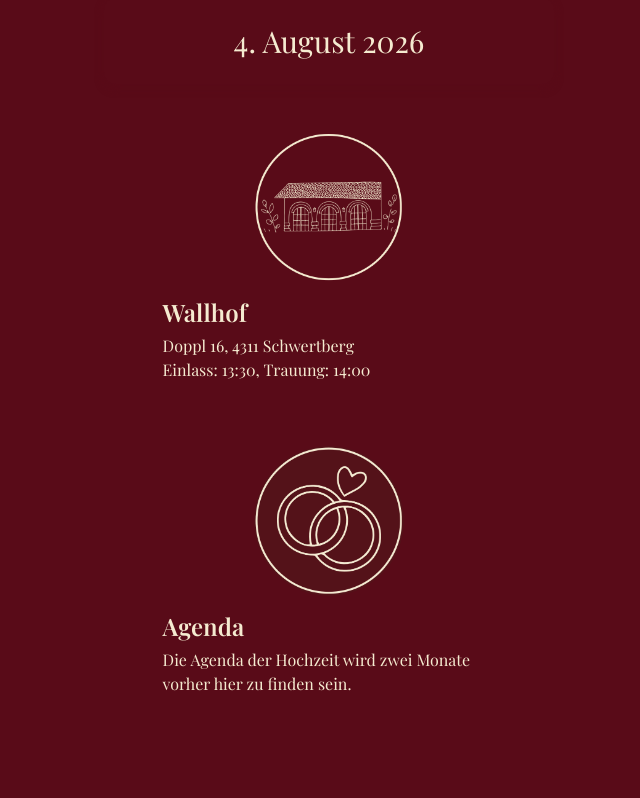
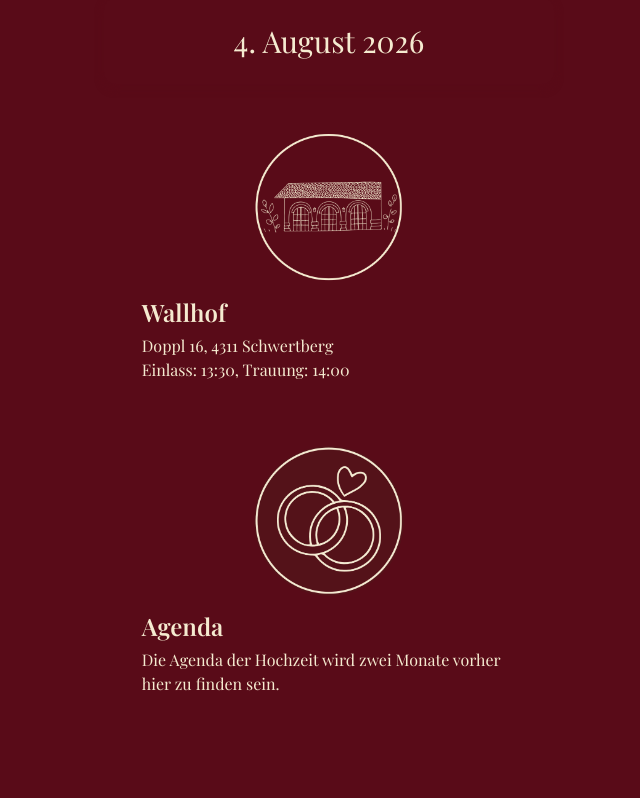
Before and after one commit to lanzelot1989/wedding, a plain HTML site: page index.html in a window 1280 px wide. Shown: the part 965-1763 px from the top of the page, without its empty margins (311-951 px from the left). Drawn offline with nearby package versions, Linux system fonts and the light colour scheme; no server answers; a web font is replaced by a local one.

Commit message:
Increase width

```diff
--- a/index.html
+++ b/index.html
@@ -383,7 +383,7 @@
       <div class="icon-area w-[150px] h-[150px] flex justify-center items-center overflow-hidden rounded-full mx-auto mb-4">
         <img src="icon-camera.png" alt="Icon" class="w-full h-full object-cover rounded-full" />
       </div>
-      <div class="text-area text-left w-[80%]">
+      <div class="text-area text-left w-[90%]">
         <h3 class="text-xl font-semibold mb-2" data-i18n="fotos"></h3>
         <p class="text-gray-600" data-i18n="fotos.upload"></p>
         <a class="text-gray-600" data-i18n="fotos.uploadlink" href="https://www.dropbox.com/request/E2YrIDGz8KWOUGAF2Xpu?oref=e" target="_blank" rel="noopener noreferrer"></a>
@@ -393,7 +393,7 @@
       <div class="icon-area w-[150px] h-[150px] flex justify-center items-center overflow-hidden rounded-full mx-auto mb-4">
         <img src="icon-present.png" alt="Icon" class="w-full h-full object-cover rounded-full" />
       </div>
-      <div class="text-area text-left w-[80%]">
+      <div class="text-area text-left w-[90%]">
         <h3 class="text-xl font-semibold mb-2" data-i18n="presents"></h3>
         <p class="text-gray-600" data-i18n=" presents.description"></p>
       </div>
@@ -734,7 +734,7 @@
           <div class="icon-area icon-area w-[150px] h-[150px] flex justify-center items-center overflow-hidden rounded-full mx-auto mb-4">
             <img src="icon-wallhof.png" alt="Icon" class="w-full h-full object-cover rounded-full" />
           </div>
-          <div class="text-area text-left w-[80%]">
+          <div class="text-area text-left w-[90%]">
             <h3 class="text-xl font-semibold mb-2" data-i18n="wallhof"></h3>
             <p class="text-gray-600" data-i18n="wallhof.address"></p>
             <p class="text-gray-600" data-i18n="wallhof.start"></p>
@@ -744,7 +744,7 @@
           <div class="icon-area icon-area w-[150px] h-[150px] flex justify-center items-center overflow-hidden rounded-full mx-auto mb-4">
             <img src="icon-rings.png" alt="Icon" class="w-full h-full object-cover rounded-full" />
           </div>
-          <div class="text-area text-left w-[80%]">
+          <div class="text-area text-left w-[90%]">
             <h3 class="text-xl font-semibold mb-2" data-i18n="agenda"></h3>
             <p class="text-gray-600" data-i18n="agenda.comingsoon"></p>
           </div>
@@ -757,7 +757,7 @@
           <div class="icon-area w-[150px] h-[150px] flex justify-center items-center overflow-hidden rounded-full mx-auto mb-4">
             <img src="icon-beach.png" alt="Icon" class="w-full h-full object-cover rounded-full" />
           </div>
-          <div class="text-area text-left w-[80%]">
+          <div class="text-area text-left w-[90%]">
             <h3 class="text-xl font-semibold mb-2" data-i18n="jakarta"></h3>
             <p class="text-gray-600" data-i18n="jakarta.address"></p>
             <p class="text-gray-600" data-i18n="jakarta.start"></p>
@@ -767,7 +767,7 @@
           <div class="icon-area w-[150px] h-[150px] flex justify-center items-center overflow-hidden rounded-full mx-auto mb-4">
             <img src="icon-tinki.png" alt="Icon" class="w-full h-full object-cover rounded-full" onclick="openModal(this.src)" />
           </div>
-          <div class="text-area text-left w-[80%]">
+          <div class="text-area text-left w-[90%]">
             <h3 class="text-xl font-semibold mb-2" data-i18n="tinki"></h3>
             <p class="text-gray-600" data-i18n="tinki.text"></p>
           </div>
@@ -776,7 +776,7 @@
           <div class="icon-area w-[150px] h-[150px] flex justify-center items-center overflow-hidden rounded-full mx-auto mb-4">
             <img src="icon-rings.png" alt="Icon" class="w-full h-full object-cover rounded-full" />
           </div>
-          <div class="text-area text-left w-[80%]">
+          <div class="text-area text-left w-[90%]">
             <h3 class="text-xl font-semibold mb-2" data-i18n="agenda"></h3>
             <p class="text-gray-600" data-i18n="agenda.comingsoon"></p>
           </div>
@@ -785,7 +785,7 @@
           <div class="icon-area icon-area icon-area w-[150px] h-[150px] flex justify-center items-center overflow-hidden rounded-full mx-auto mb-4">
             <img src="icon-homiemoon.png" alt="Icon" class="w-full h-full object-cover rounded-full" />
           </div>
-          <div class="text-area text-left w-[80%]">
+          <div class="text-area text-left w-[90%]">
             <h3 class="text-xl font-semibold mb-2" data-i18n="homiemoon"></h3>
             <p class="text-gray-600" data-i18n="homiemoon.description"></p>
           </div>
@@ -887,7 +887,7 @@
           });
 
           btn.scrollIntoView({ behavior: "auto", block: "start" });
-          setTimeout(() => { window.scrollBy({ top: -100, behavior: "auto" }); }, 0);
+          setTimeout(() => { window.scrollBy({ top: -100, behavior: "auto" }); }, 300);
         });
       });
     }
@@ -1137,10 +1137,10 @@
     if(partnerParam) {
       partnerName = decodeURIComponent(partnerParam.replace(/-/g, ' '));
       const partnerFirstName = partnerName.split(' ')[0];
-        document.getElementById("rsvp-text").innerText = `${text["rsvp.title.plural"]}, ${firstName} ` + dict["and"] + ` ${partnerFirstName}`;
-        document.getElementById("invitation").innerText = `${text["invitation.hello.plural"]}, ${firstName} ` + dict["and"] + ` ${partnerFirstName}!`;
-        document.getElementById("invitation.greeting").innerText = `${text["invitation.greeting.plural"]}`;
-        document.getElementById("form-attending").innerText = `${text["form.attending.plural"]}`;
+      document.getElementById("rsvp-text").innerText = `${text["rsvp.title.plural"]}, ${firstName} ` + dict["and"] + ` ${partnerFirstName}`;
+      document.getElementById("invitation").innerText = `${text["invitation.hello.plural"]}, ${firstName} ` + dict["and"] + ` ${partnerFirstName}!`;
+      document.getElementById("invitation.greeting").innerText = `${text["invitation.greeting.plural"]}`;
+      document.getElementById("form-attending").innerText = `${text["form.attending.plural"]}`;
     } else {
       document.getElementById("rsvp-text").innerText += `, ${firstName}`;
       document.getElementById("invitation").innerText += `, ${firstName}!`;
```
